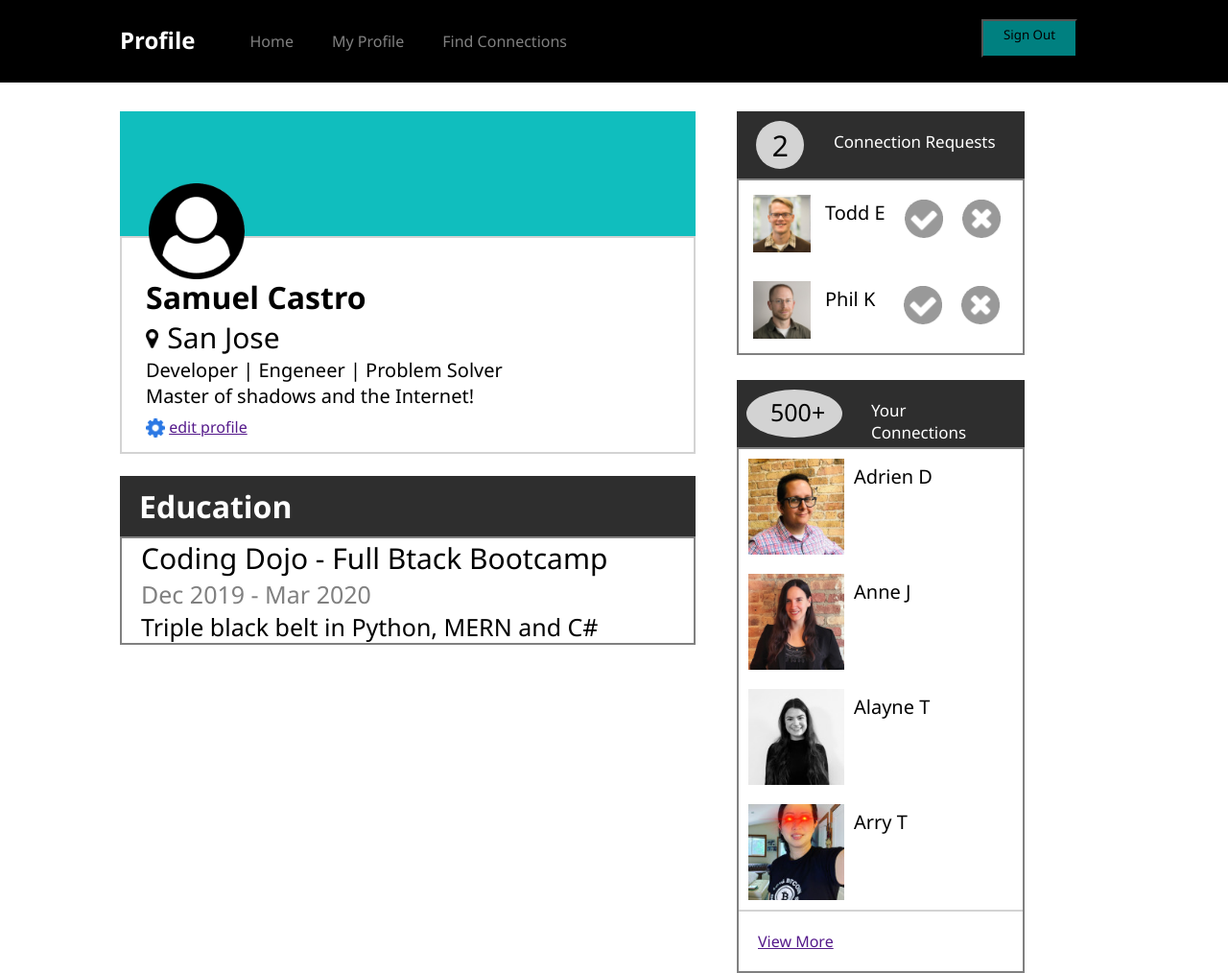
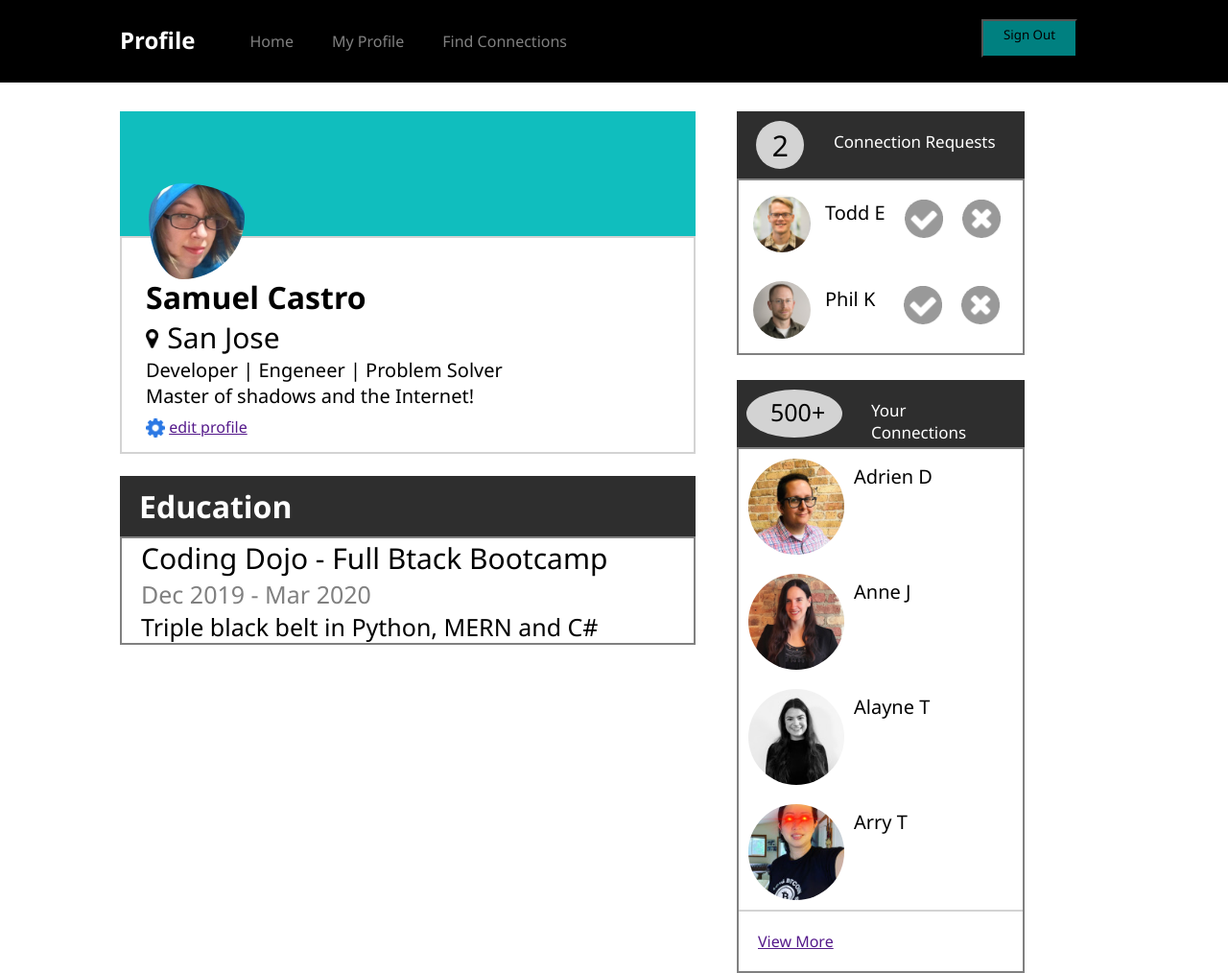
Before and after one commit to Mauaqp/Profile-Page, a plain HTML site: page index.html in a window 1280 px wide. Shown: the whole page at 96% size. Drawn offline with Linux system fonts and the light colour scheme.

Commit message:
second commit round pfp

```diff
--- a/css/styles.css
+++ b/css/styles.css
@@ -97,6 +97,7 @@ main{
     padding: 30px 0 0 30px;
     position: relative;
     bottom: -45px;
+    border-radius: 50%;
 }
 
 .data{
@@ -205,6 +206,7 @@ main{
 #profimg{
     height: 60px;
     margin: 15px;
+    border-radius: 50%;
 }
 
 #profimg2{
@@ -268,12 +270,12 @@ main{
 .img4{
     display: flex;
     flex-direction: row;
-
 }
 
 .img4>img{
     height: 100px;
     margin: 10px;
+    border-radius: 50%;
 }
 
 .img4>p{
--- a/index.html
+++ b/index.html
@@ -22,7 +22,7 @@
     <div id="leftBody">
         <div class="container">
             <div class="header">
-                <img id="user" src="./icons/user-circle.png" alt="profile picture">
+                <img id="user" src="./images/jane-m.jpg" alt="profile picture">
             </div>
             <div class="data">
                 <h1> Samuel Castro</h1>
```
